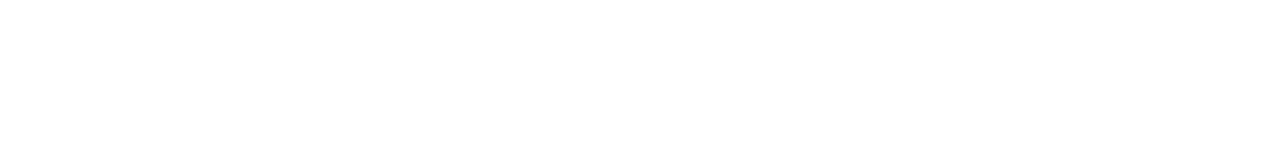
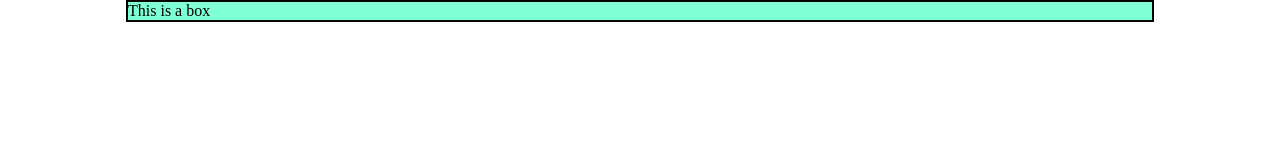
Before and after one commit to Aditya-j101/WebDevelopment, a plain HTML site: page CSS/CSS Sizing/index.html in a window 1280 px wide. Drawn offline with Linux system fonts and the light colour scheme.

Commit message:
CSS Sizing Done

```diff
--- a/CSS/CSS Sizing/index.html
+++ b/CSS/CSS Sizing/index.html
@@ -4,8 +4,19 @@
     <meta charset="UTF-8">
     <meta name="viewport" content="width=device-width, initial-scale=1.0">
     <title>Css Sizing Units</title>
+    <style>
+        *{
+            margin: auto;
+            padding: 0;
+        }
+        .box{
+            border:2px solid black;
+            width: 80vw;
+            background-color: aquamarine;
+        }
+    </style>
 </head>
 <body>
-
+    <div class = "box">This is a box</div>
 </body>
 </html>
```
